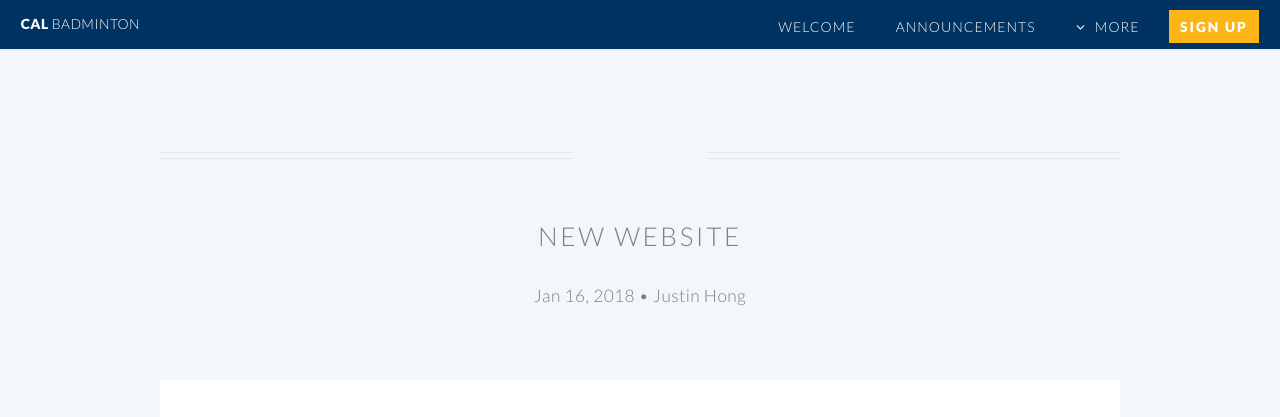
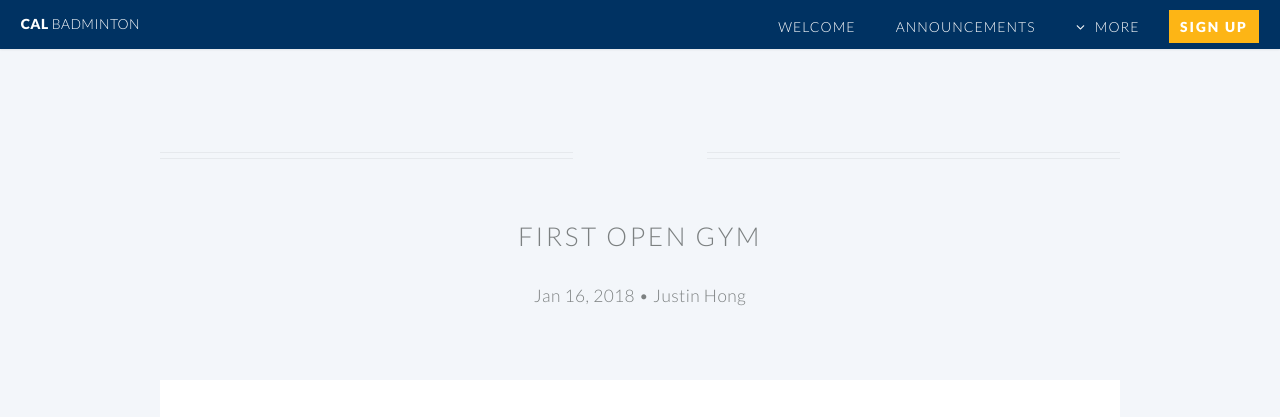
Before and after one commit to justjhong/calbadweb, a Jekyll site: the page built from _posts/announcements/2018-01-16-first-og.md, in a window 1280 px wide and 1059 px high. Shown: the top 417 px of the window. Built offline with Jekyll 4.4.1, drawn with Linux system fonts in a browser that asks for light colours.

Commit message:
correct first og post title

```diff
--- a/_posts/announcements/2018-01-16-first-og.md
+++ b/_posts/announcements/2018-01-16-first-og.md
@@ -1,7 +1,7 @@
 ---
 layout: post
 category: announcement
-title:  "New Website"
+title:  "First Open Gym"
 author: "Justin Hong"
 date:   2018-01-16 13:52:00
 ---
```
